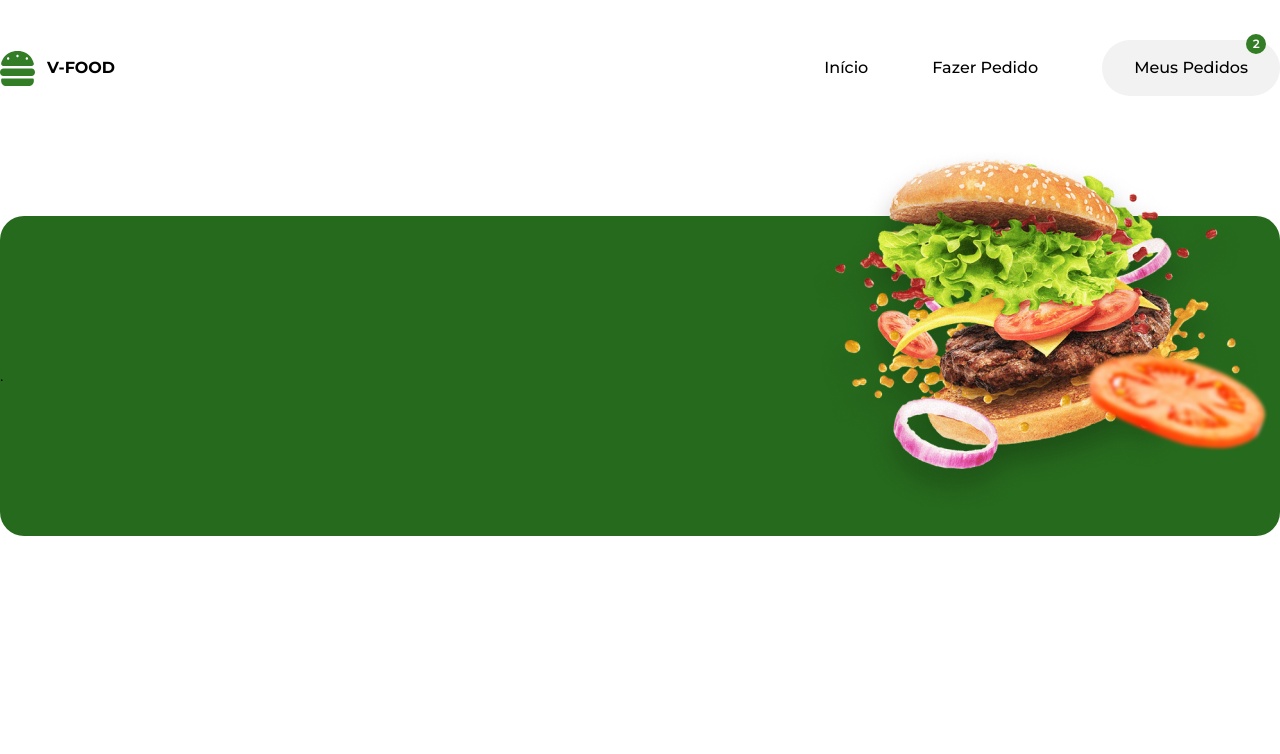
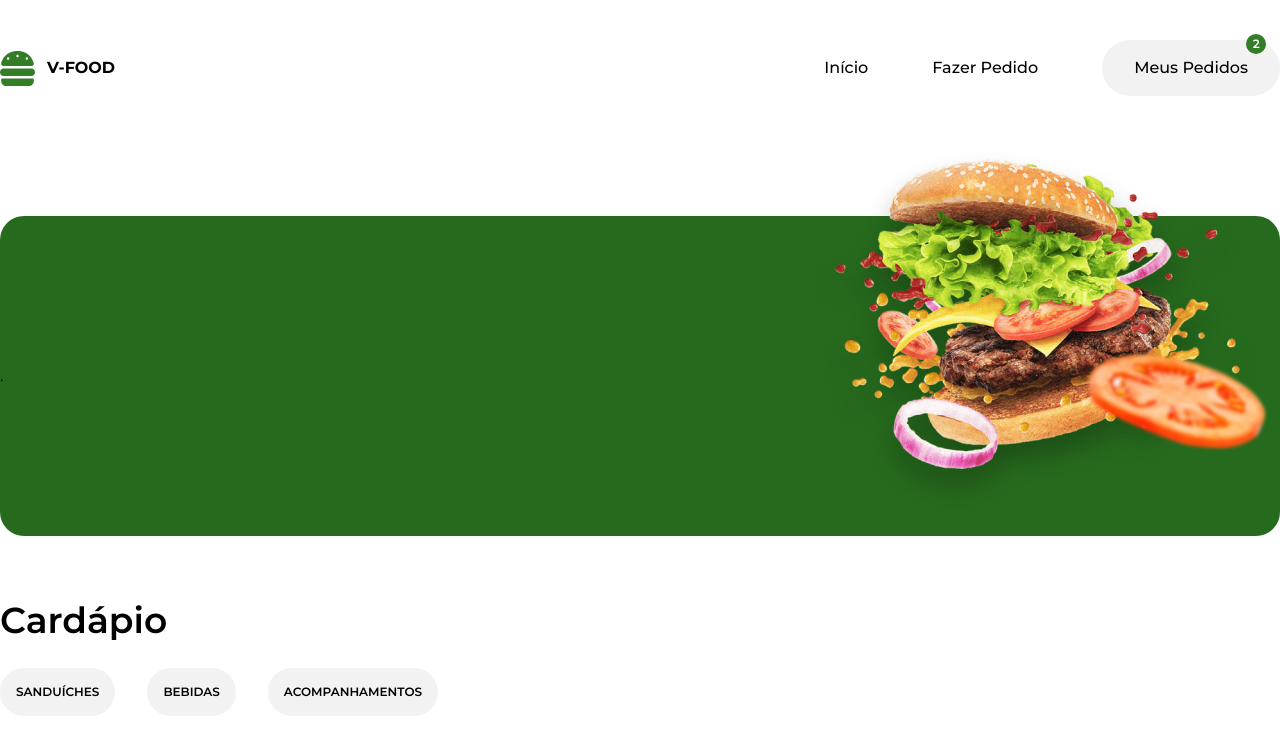
Before and after one commit to paulopariz/V-FOOD, a Vue app: page / in a window 1280 px wide. Shown: the top 754 px of the page. Built offline with nearby package versions, Linux system fonts and the light colour scheme.

Commit message:
component menubtn

```diff
--- /dev/null
+++ b/src/components/FoodMenuBtn.vue
@@ -0,0 +1,31 @@
+<template>
+  <div class="container mt-16">
+    <h1 class="text-4xl font-semibold">Cardápio</h1>
+
+    <div class="flex items-center gap-8 mt-7">
+      <button
+        class="btn rounded-full bg-base-200 text-black border-none hover:bg-base-300 text-xs"
+      >
+        Sanduíches
+      </button>
+      <button
+        class="btn rounded-full bg-base-200 text-black border-none hover:bg-base-300 text-xs"
+      >
+        Bebidas
+      </button>
+      <button
+        class="btn rounded-full bg-base-200 text-black border-none hover:bg-base-300 text-xs"
+      >
+        Acompanhamentos
+      </button>
+    </div>
+  </div>
+</template>
+
+<script>
+export default {
+  name: "FoodMenuBtn",
+};
+</script>
+
+<style></style>
--- a/src/views/HomeView.vue
+++ b/src/views/HomeView.vue
@@ -1,13 +1,15 @@
 <template>
   <div class="home">
     <FoodBanner />
+    <FoodMenuBtn />
   </div>
 </template>
 
 <script>
 import FoodBanner from "@/components/FoodBanner.vue";
+import FoodMenuBtn from "@/components/FoodMenuBtn.vue";
 export default {
-  components: { FoodBanner },
+  components: { FoodBanner, FoodMenuBtn },
 };
 </script>
 
```
